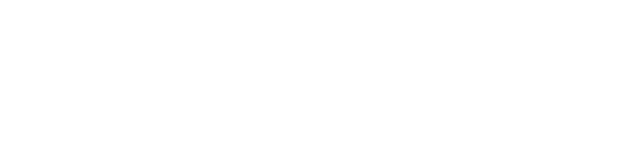
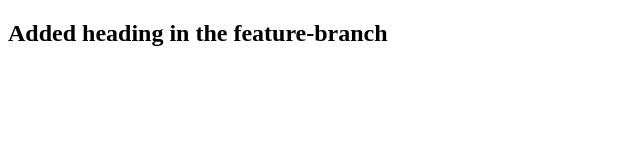
Before and after one commit to igor-edu/netninja-crap-portfolio, a plain HTML site: page index.html in a window 1280 px wide. Shown: the whole page, without its empty margins (0-640 px from the left). Drawn offline with Linux system fonts and the light colour scheme.

Commit message:
added heading at index.html

```diff
--- a/index.html
+++ b/index.html
@@ -6,5 +6,7 @@
     <meta name="viewport" content="width=device-width, initial-scale=1.0" />
     <title>Portfolio</title>
   </head>
-  <body></body>
+  <body>
+    <h2>Added heading in the feature-branch</h2>
+  </body>
 </html>
```
